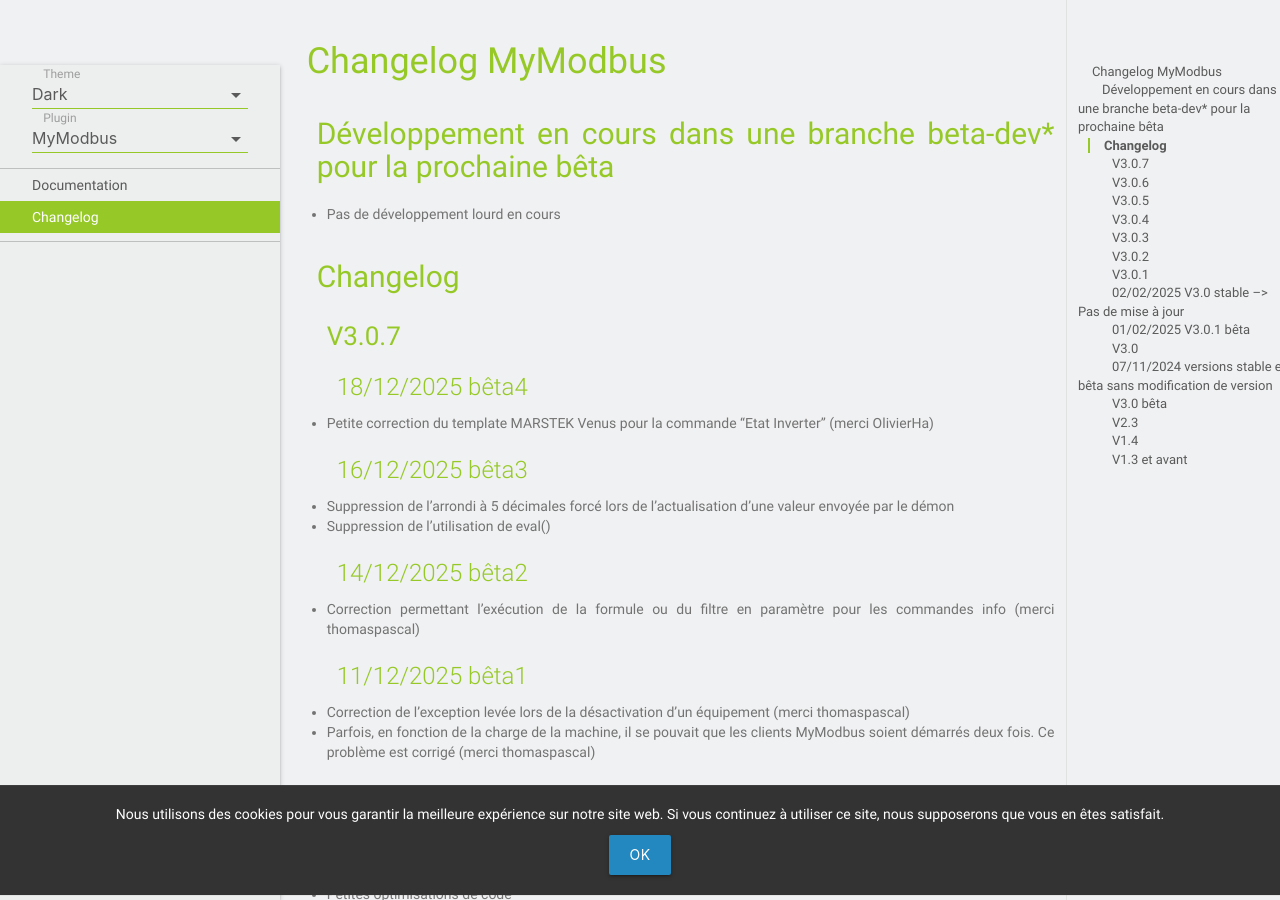
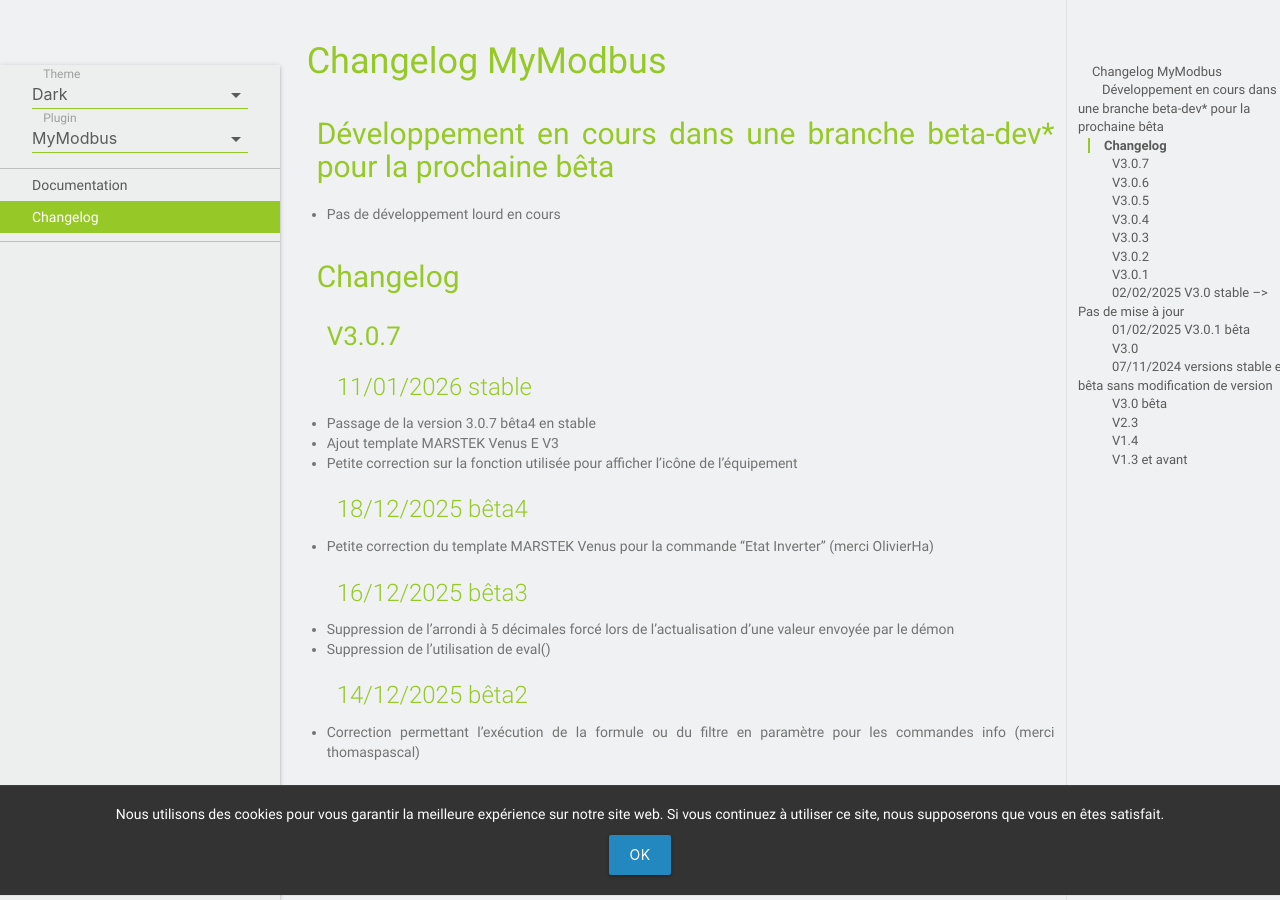
Before and after one commit to MrWaloo/jeedom-plugins-doc, a Jekyll site: the page built from docs/fr_FR/mymodbus_changelog.md, in a window 1280 px wide and 900 px high. Built offline with Jekyll 4.4.1, drawn with Linux system fonts in a browser that asks for light colours; emoji names are drawn with the system emoji font; our own code applies the rules of GitHub Pages for plain Markdown files.

Commit message:
Update mymodbus_changelog.md

```diff
--- a/docs/fr_FR/mymodbus_changelog.md
+++ b/docs/fr_FR/mymodbus_changelog.md
@@ -7,6 +7,12 @@
 ## Changelog
 
 ### V3.0.7
+
+#### 11/01/2026 stable
+
+- Passage de la version 3.0.7 bêta4 en stable
+- Ajout template MARSTEK Venus E V3
+- Petite correction sur la fonction utilisée pour afficher l'icône de l'équipement
 
 #### 18/12/2025 bêta4
 
```
